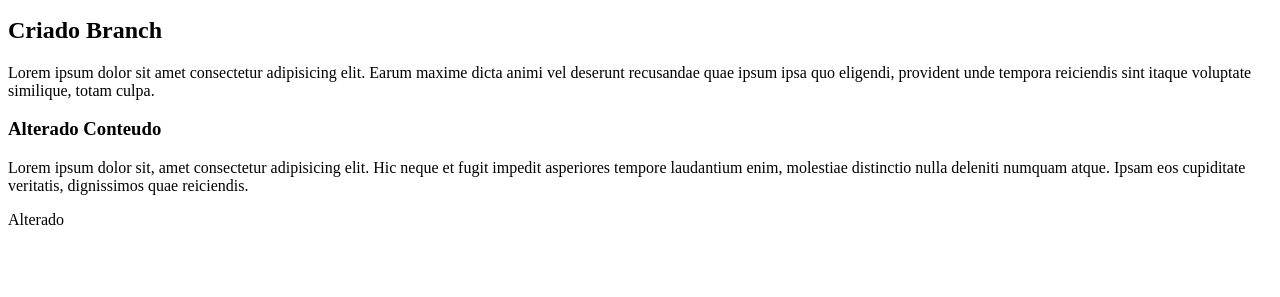
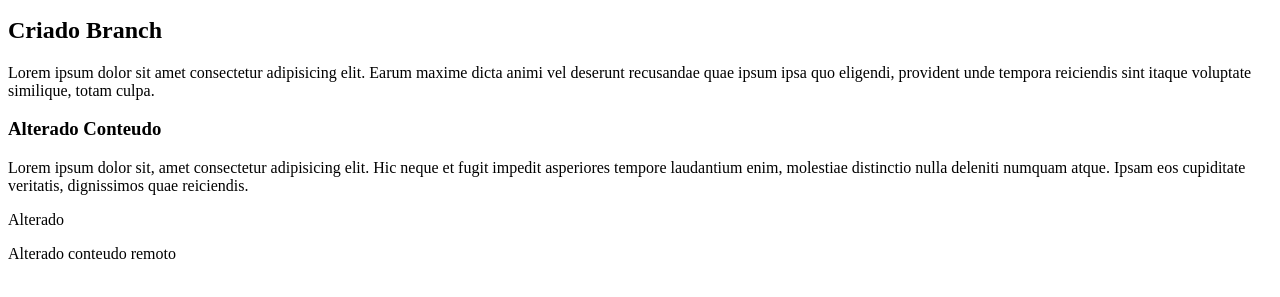
Before and after one commit to gasparfranciscogulungo/Project_html, a plain HTML site: page index.html in a window 1280 px wide. Shown: the part 119-416 px from the top of the page. Drawn offline with Linux system fonts and the light colour scheme.

Commit message:
Alterado Conteudo remoto

```diff
--- a/index.html
+++ b/index.html
@@ -23,5 +23,9 @@
     <p>
         Alterado
     </p>
+
+    <p>
+        Alterado conteudo remoto
+    </p>
 </body>
 </html>
```
